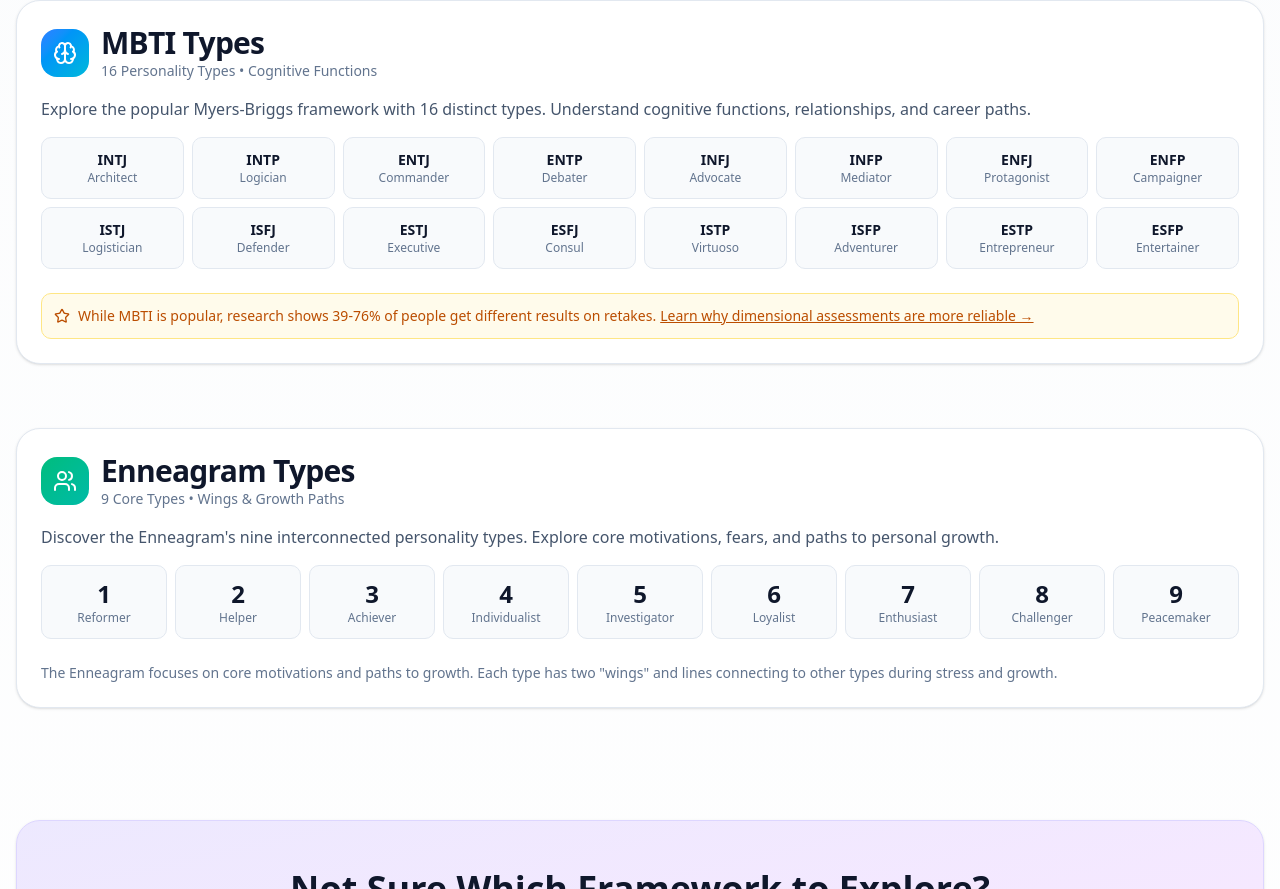
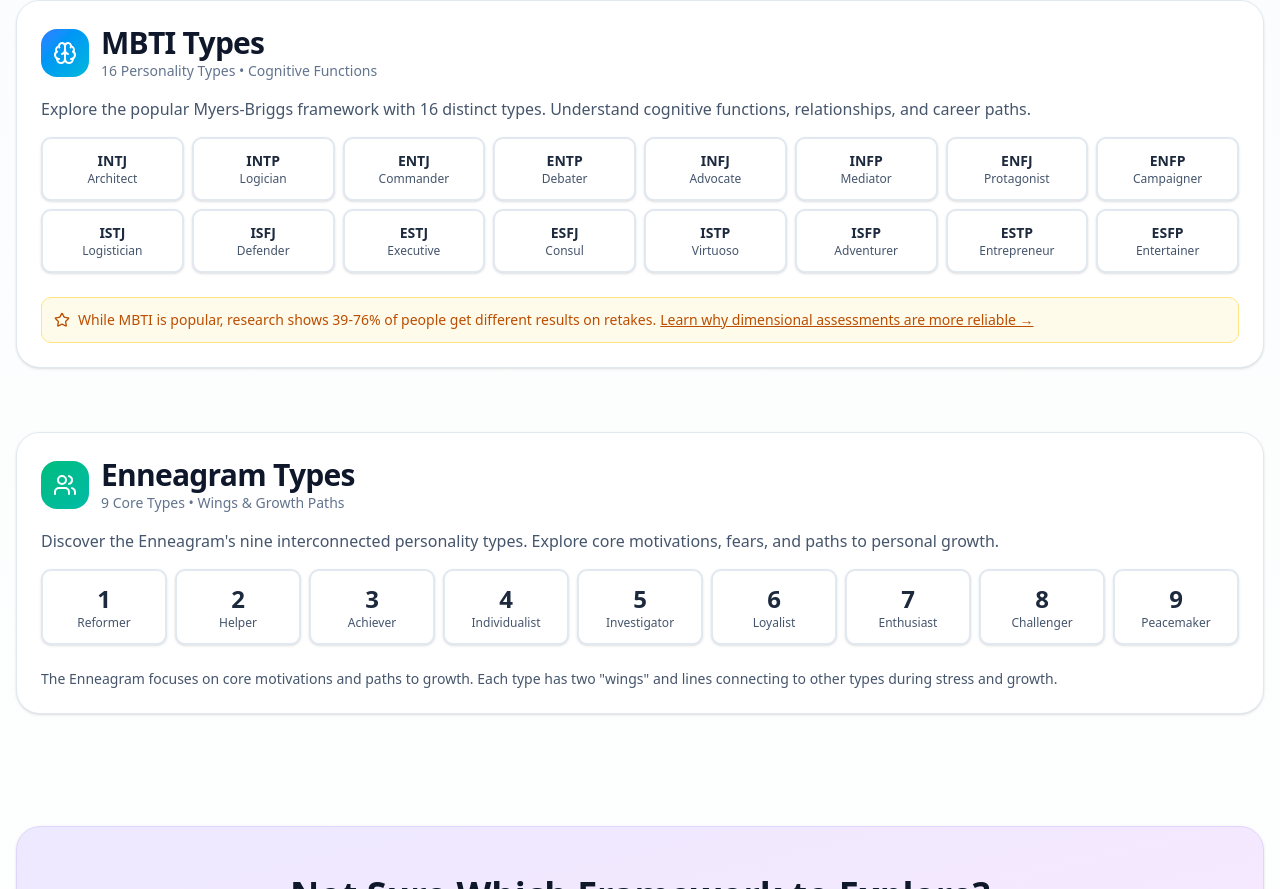
Before and after one commit to dinoa2089/personalitytest, a Next.js app: page /type in a window 1280 px wide. Shown: the part 1792-2681 px from the top of the page. Built offline with nearby package versions, Linux system fonts and the light colour scheme; no server answers.

Commit message:
fix: improve contrast on MBTI and Enneagram type cards
- Force white backgrounds with !important to override any dark mode
- Use border-2 for more visible card borders
- Add shadow-sm to type cards for depth
- Improve text contrast with slate-800/600 colors

```diff
--- a/app/type/page.tsx
+++ b/app/type/page.tsx
@@ -169,20 +169,20 @@
             whileInView={{ opacity: 1, y: 0 }}
             viewport={{ once: true }}
           >
-            <Card className="bg-white border-slate-200 rounded-3xl overflow-hidden shadow-sm">
-              <CardHeader className="pb-4">
+            <Card className="!bg-white border-slate-200 rounded-3xl overflow-hidden shadow-sm">
+              <CardHeader className="pb-4 !bg-white">
                 <div className="flex items-center gap-3 mb-2">
                   <div className="flex h-12 w-12 items-center justify-center rounded-2xl bg-gradient-to-br from-blue-500 to-cyan-500">
                     <Brain className="h-6 w-6 text-white" />
                   </div>
                   <div>
-                    <CardTitle className="text-3xl font-bold text-slate-900">MBTI Types</CardTitle>
-                    <CardDescription className="text-slate-500">
+                    <CardTitle className="text-3xl font-bold !text-slate-900">MBTI Types</CardTitle>
+                    <CardDescription className="!text-slate-500">
                       16 Personality Types • Cognitive Functions
                     </CardDescription>
                   </div>
                 </div>
-                <p className="text-slate-600 mt-2">
+                <p className="!text-slate-600 mt-2">
                   Explore the popular Myers-Briggs framework with 16 distinct types.
                   Understand cognitive functions, relationships, and career paths.
                 </p>
@@ -195,11 +195,11 @@
                       href={`/type/mbti/${type.code.toLowerCase()}`}
                       className="group"
                     >
-                      <div className="bg-slate-50 hover:bg-blue-50 border border-slate-200 hover:border-blue-300 rounded-lg p-3 transition-all text-center">
-                        <h3 className="font-bold text-slate-900 text-sm group-hover:text-blue-600 transition-colors">
+                      <div className="bg-white hover:bg-blue-50 border-2 border-slate-200 hover:border-blue-400 rounded-lg p-3 transition-all text-center shadow-sm">
+                        <h3 className="font-bold text-slate-800 text-sm group-hover:text-blue-600 transition-colors">
                           {type.code}
                         </h3>
-                        <p className="text-xs text-slate-500 truncate">{type.nickname}</p>
+                        <p className="text-xs text-slate-600 truncate">{type.nickname}</p>
                       </div>
                     </Link>
                   ))}
@@ -221,20 +221,20 @@
             whileInView={{ opacity: 1, y: 0 }}
             viewport={{ once: true }}
           >
-            <Card className="bg-white border-slate-200 rounded-3xl overflow-hidden shadow-sm">
-              <CardHeader className="pb-4">
+            <Card className="!bg-white border-slate-200 rounded-3xl overflow-hidden shadow-sm">
+              <CardHeader className="pb-4 !bg-white">
                 <div className="flex items-center gap-3 mb-2">
                   <div className="flex h-12 w-12 items-center justify-center rounded-2xl bg-gradient-to-br from-emerald-500 to-teal-500">
                     <Users className="h-6 w-6 text-white" />
                   </div>
                   <div>
-                    <CardTitle className="text-3xl font-bold text-slate-900">Enneagram Types</CardTitle>
-                    <CardDescription className="text-slate-500">
+                    <CardTitle className="text-3xl font-bold !text-slate-900">Enneagram Types</CardTitle>
+                    <CardDescription className="!text-slate-500">
                       9 Core Types • Wings & Growth Paths
                     </CardDescription>
                   </div>
                 </div>
-                <p className="text-slate-600 mt-2">
+                <p className="!text-slate-600 mt-2">
                   Discover the Enneagram's nine interconnected personality types.
                   Explore core motivations, fears, and paths to personal growth.
                 </p>
@@ -247,16 +247,16 @@
                       href={`/type/enneagram/${type.number}`}
                       className="group"
                     >
-                      <div className="bg-slate-50 hover:bg-emerald-50 border border-slate-200 hover:border-emerald-300 rounded-lg p-3 transition-all text-center">
-                        <h3 className="font-bold text-2xl text-slate-900 group-hover:text-emerald-600 transition-colors">
+                      <div className="bg-white hover:bg-emerald-50 border-2 border-slate-200 hover:border-emerald-400 rounded-lg p-3 transition-all text-center shadow-sm">
+                        <h3 className="font-bold text-2xl text-slate-800 group-hover:text-emerald-600 transition-colors">
                           {type.number}
                         </h3>
-                        <p className="text-xs text-slate-500 truncate">{type.name.replace("The ", "")}</p>
+                        <p className="text-xs text-slate-600 truncate">{type.name.replace("The ", "")}</p>
                       </div>
                     </Link>
                   ))}
                 </div>
-                <p className="text-sm text-slate-500">
+                <p className="text-sm !text-slate-600">
                   The Enneagram focuses on core motivations and paths to growth.
                   Each type has two "wings" and lines connecting to other types during stress and growth.
                 </p>
```
